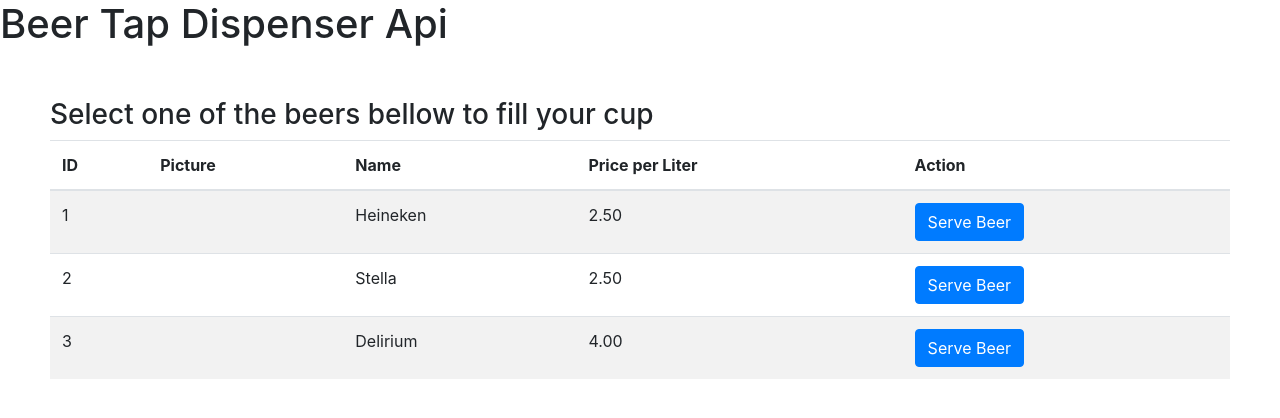
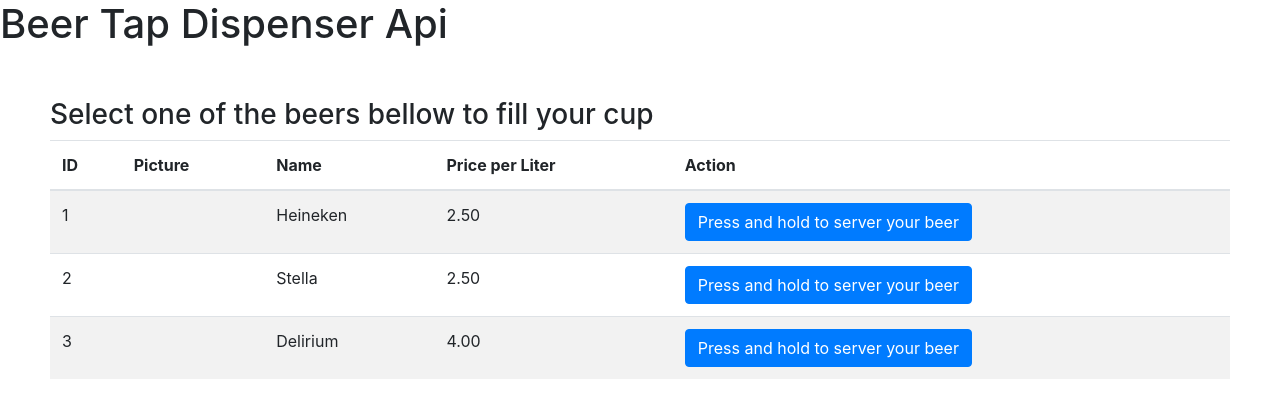
Before and after one commit to angheben/Beer-Tap-Dispenser-API, a Django app: page / in a window 1280 px wide. Shown: the top 418 px of the page. Run offline with Django 4.2, Linux system fonts and the light colour scheme; data comes from the database, SQL or seed files in the repository; both versions use the stored data as it was after the commit; some libraries are stand-ins or nearby versions.

Commit message:
total_cost variable created form updated and linked with the post method post method updated

```diff
--- a/core/models.py
+++ b/core/models.py
@@ -23,6 +23,7 @@
     image = StdImageField(name='image', upload_to='beer_pictures', variations={"thumb": {"width": 50, "height": 100,
                                                                                          "crop": True}})
     times_used = models.IntegerField(name='times_used', default=0)
+    total_cost = models.DecimalField(name='total_cost', decimal_places=2, default=0, max_digits=100)
 
     def __str__(self):
         return self.name
--- a/core/serializer.py
+++ b/core/serializer.py
@@ -5,4 +5,4 @@
 class BeerSerializer(serializers.ModelSerializer):
     class Meta:
         model = Beer
-        fields = ['id', 'name', 'brand', 'cost_per_liter', 'flow_volume', 'type', 'times_used']
+        fields = ['id', 'name', 'brand', 'cost_per_liter', 'flow_volume', 'type', 'times_used', 'total_cost']
--- a/core/templates/index.html
+++ b/core/templates/index.html
@@ -29,7 +29,8 @@
                 <form method="POST" action="{% url 'beer_api' beer.pk %}">
                     {% csrf_token %}
                     <input type="hidden" name="times_used" value="1">
-                    <button class="btn btn-primary" type="submit"> Serve Beer </button>
+                    <button class="btn btn-primary" type="submit" name="increment"> Press and hold to server your beer
+                    </button>
                 </form>
               </td>
             </tr>
--- a/core/views.py
+++ b/core/views.py
@@ -41,9 +41,13 @@
     def post(self, request, pk, form=None):
         """
         This method serves to update the times_used variable when the dispenser be used, in other words, when the user
-        click in the "Serve Beer" button
+        click in the "Serve Beer" button, the times_used variable will be serialized and increase in one unit
         """
         beer = get_object_or_404(Beer, pk=pk)
+        if request.method == 'POST':
+            beer.total_cost = beer.cost_per_liter * beer.flow_volume
+            beer.save()
+
         beer.times_used += int(request.data.get('times_used', 1))
         beer.save()
         serializer = BeerSerializer(beer)
```
Also changed, not shown: db.sqlite3.
